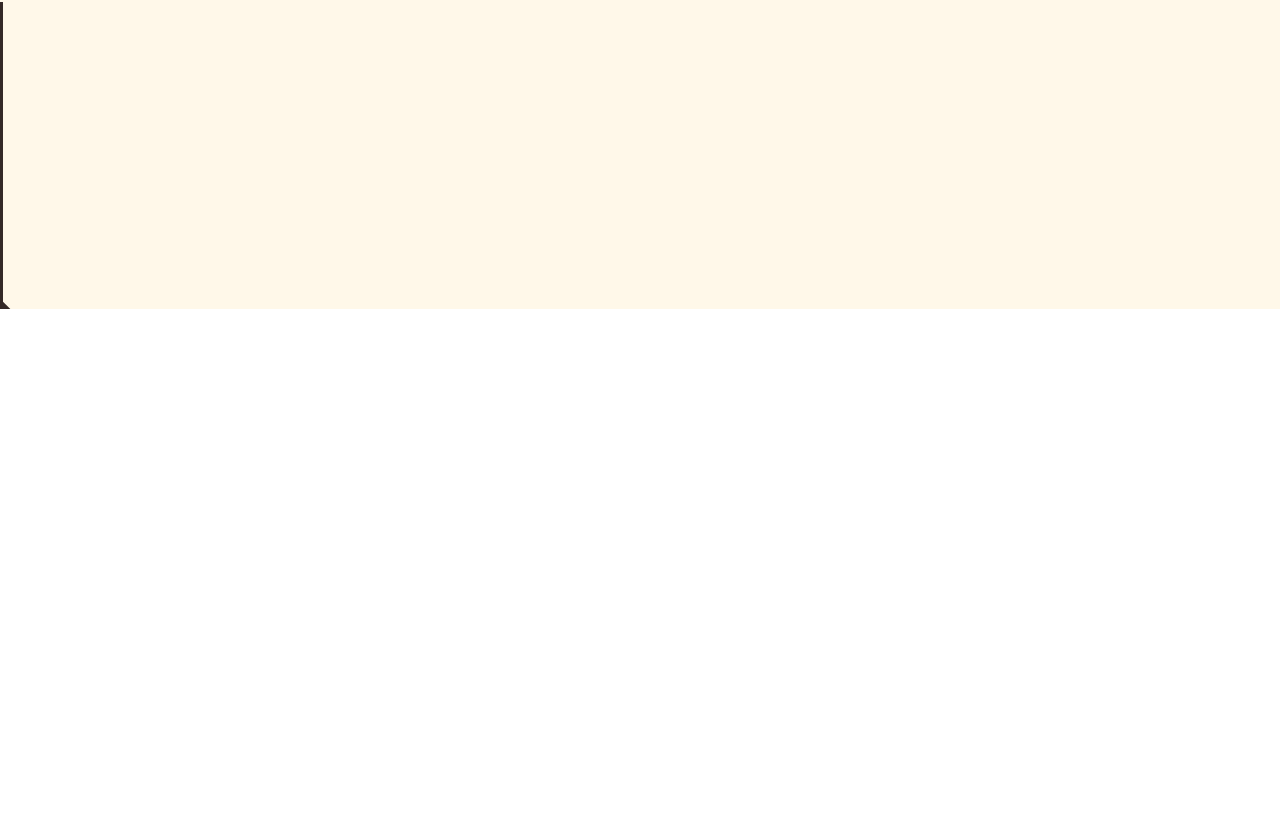
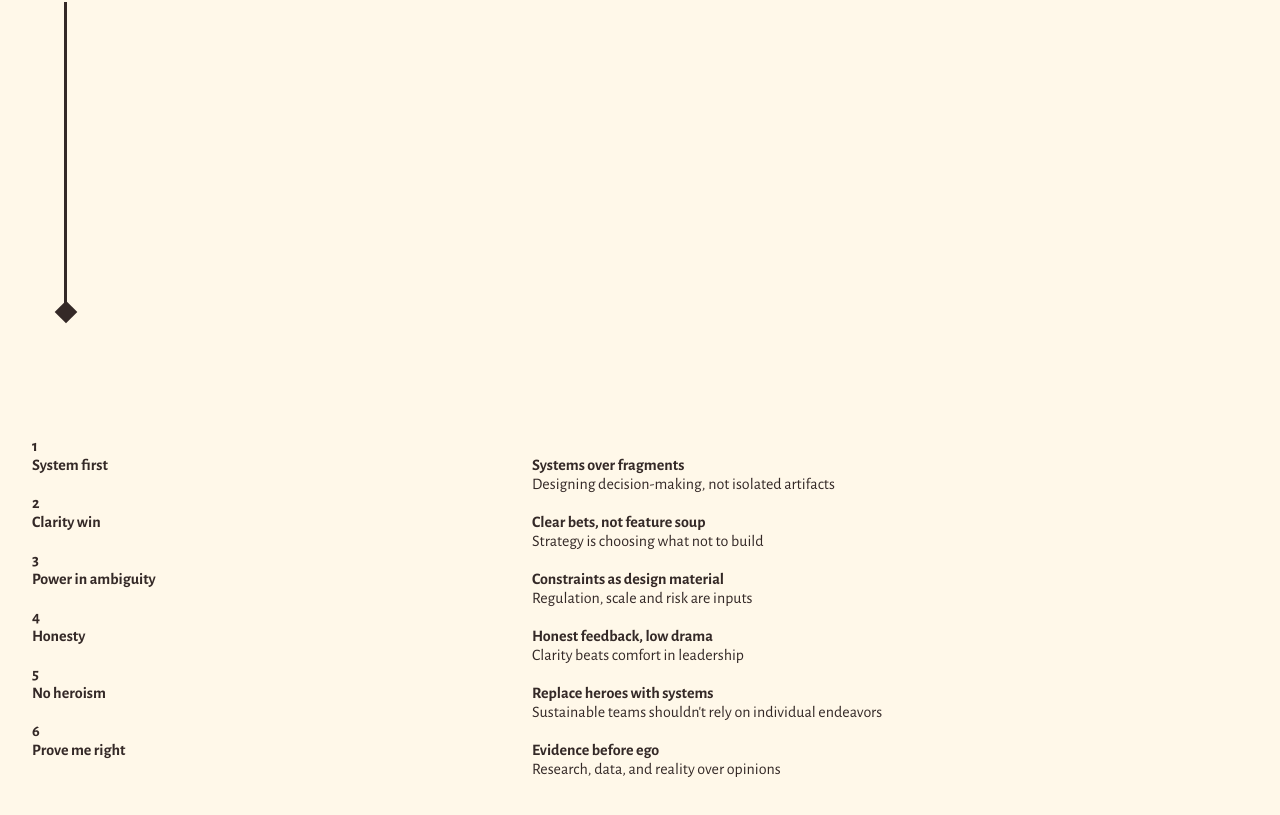
Before and after one commit to voleriyah/portfolio, a Next.js app: page / in a window 1280 px wide. Shown: the part 3189-4004 px from the top of the page. Before the commit the page ends 3498 px from the top, so only its background shows below. Built offline with nearby package versions, Linux system fonts and the light colour scheme; a web font is replaced by a local one.

Commit message:
section values  added

```diff
--- a/app/globals.css
+++ b/app/globals.css
@@ -35,19 +35,3 @@ html {
     max-width: none;
   }
 }
-
-/* Desktop case images - hidden on mobile/tablet, visible on desktop only */
-.desktop-case-image {
-  display: none !important;
-}
-
-@media (min-width: 1024px) {
-  .desktop-case-image {
-    display: block !important;
-  }
-}
-
-/* Motto section animated line - override left positioning */
-.motto-line-container > div[class*="absolute"] {
-  left: 0 !important;
-}
--- a/app/page.tsx
+++ b/app/page.tsx
@@ -5,6 +5,7 @@ import ExpertiseBlock from '@/components/ExpertiseBlock';
 import AnimatedContainerLine from '@/components/AnimatedContainerLine';
 import AnimatedGasfisHeader from '@/components/AnimatedGasfisHeader';
 import CaseCard from '@/components/CaseCard';
+import ValueListItem from '@/components/ValueListItem';
 import { motion } from 'framer-motion';
 import { useRef } from 'react';
 
@@ -604,6 +605,69 @@ export default function Home() {
           </div>
 
       </section>
+
+      {/* Values Section */}
+      <section className="w-full bg-cream py-16 md:py-24 lg:py-32">
+
+        <div
+          className="w-full mx-auto px-4 md:px-6 lg:px-8"
+          style={{
+            maxWidth: '1692px',
+            padding: 'clamp(24px, calc(24px + (80px - 24px) * ((100vw - 320px) / (1920px - 320px))), 80px)',
+          }}
+        >
+          {/* Value List Items */}
+          <div
+            className="flex flex-col"
+            style={{
+              // Gap: 44px on mobile, scales to 100px (1920px desktop)
+              gap: 'clamp(44px, calc(44px + (100px - 44px) * ((100vw - 320px) / (1920px - 320px))), 100px)',
+            }}
+          >
+            <ValueListItem
+              number="1"
+              title="System first"
+              subtitle="Systems over fragments"
+              description="Designing decision-making, not isolated artifacts"
+            />
+
+            <ValueListItem
+              number="2"
+              title="Clarity win"
+              subtitle="Clear bets, not feature soup"
+              description=" Strategy is choosing what not to build"
+            />
+
+            <ValueListItem
+              number="3"
+              title="Power in ambiguity"
+              subtitle="Constraints as design material"
+              description="Regulation, scale and risk are inputs"
+            />
+
+            <ValueListItem
+              number="4"
+              title="Honesty"
+              subtitle="Honest feedback, low drama"
+              description="Clarity beats comfort in leadership"
+            />
+
+            <ValueListItem
+              number="5"
+              title="No heroism"
+              subtitle="Replace heroes with systems"
+              description="Sustainable teams shouldn't rely on individual endeavors"
+            />
+
+            <ValueListItem
+              number="6"
+              title="Prove me right"
+              subtitle="Evidence before ego"
+              description="Research, data, and reality over opinions"
+            />
+          </div>
+        </div>
+      </section>
     </main>
   );
 }
--- /dev/null
+++ b/components/ValueListItem.tsx
@@ -0,0 +1,129 @@
+'use client';
+
+import React from 'react';
+
+interface ValueListItemProps {
+  number: string;
+  title: string;
+  subtitle?: string;
+  description: string;
+  className?: string;
+}
+
+export default function ValueListItem({
+  number,
+  title,
+  subtitle,
+  description,
+  className = '',
+}: ValueListItemProps) {
+  return (
+    <div
+      className={`flex flex-col ${className}`}
+      style={{
+        // Width: 100% on mobile (fits screen with padding), scales to 1692px (1920px desktop)
+        width: 'clamp(100%, calc(100% + (1692px - 100%) * ((100vw - 320px) / (1920px - 320px))), 1692px)',
+        // Padding on mobile: 16px left and right
+       // paddingLeft: 'clamp(16px, calc(16px + (0px - 16px) * ((100vw - 320px) / (768px - 320px))), 0px)',
+        paddingRight: 'clamp(16px, calc(16px + (0px - 16px) * ((100vw - 320px) / (768px - 320px))), 0px)',
+        boxSizing: 'border-box',
+      }}
+    >
+      {/* Number - Full width at top */}
+      <span
+        style={{
+          color: 'var(--main-medium-gray, #342927)',
+          fontFamily: '"Alegreya Sans"',
+          // Font size: scales from 18px (mobile) to 32px (1920px desktop)
+          fontSize: 'clamp(18px, calc(18px + (32px - 18px) * ((100vw - 320px) / (1920px - 320px))), 32px)',
+          fontStyle: 'normal',
+          fontWeight: 700,
+          lineHeight: 'normal',
+          // Letter spacing: scales from -0.18px (mobile) to -0.32px (1920px desktop)
+          letterSpacing: 'clamp(-0.18px, calc(-0.18px + (-0.32px - -0.18px) * ((100vw - 320px) / (1920px - 320px))), -0.32px)',
+          width: '100%',
+          marginBottom: 'clamp(8px, calc(8px + (16px - 8px) * ((100vw - 320px) / (1920px - 320px))), 16px)',
+        }}
+      >
+        {number}
+      </span>
+
+      {/* Title and Subtitle row - Aligned horizontally at top */}
+      <div
+        className="flex flex-col md:flex-row items-start md:items-start"
+        style={{
+          // Gap between title and subtitle: scales from 0px (mobile) to 350px (1920px desktop)
+          gap: 'clamp(0px, calc(0px + (350px - 0px) * ((100vw - 768px) / (1920px - 768px))), 350px)',
+          width: '100%',
+        }}
+      >
+        {/* Title */}
+        <h3
+          className="font-black lg:font-extrabold"
+          style={{
+            color: 'var(--main-medium-gray, #342927)',
+            minWidth: '500px',
+            fontFamily: '"Alegreya Sans"',
+            // Font size: scales from 32px (mobile) to 64px (1920px desktop)
+            fontSize: 'clamp(32px, calc(32px + (64px - 32px) * ((100vw - 320px) / (1920px - 320px))), 64px)',
+            fontStyle: 'normal',
+            paddingBottom: 'clamp(16px, calc(8px + (16px - 8px) * ((100vw - 320px) / (1920px - 320px))), 16px)',
+            lineHeight: 'normal',
+            // Letter spacing: scales from 0px (mobile) to -0.64px (1920px desktop)
+            letterSpacing: 'clamp(0px, calc(0px + (-0.64px - 0px) * ((100vw - 320px) / (1920px - 320px))), -0.64px)',
+          }}
+        >
+          {title}
+        </h3>
+
+        {/* Subtitle and Description column */}
+        <div className="flex-1 flex flex-col" >
+          {/* Subtitle */}
+          {subtitle && (
+            <p
+              style={{
+                color: '#342927',
+                fontFamily: '"Alegreya Sans"',
+                // Font size: scales from 20px (mobile) to 44px (1920px desktop)
+                fontSize: 'clamp(20px, calc(20px + (44px - 20px) * ((100vw - 320px) / (1920px - 320px))), 44px)',
+                fontStyle: 'normal',
+                fontWeight: 700,
+                lineHeight: 'normal',
+                width: 'clamp(320px, calc(320px + (640px - 320px) * ((100vw - 320px) / (1920px - 320px))), 640px)',
+
+                // Letter spacing: scales from 0px (mobile) to -0.44px (1920px desktop)
+                letterSpacing: 'clamp(0px, calc(0px + (-0.44px - 0px) * ((100vw - 320px) / (1920px - 320px))), -0.44px)',
+                textAlign: 'left',
+                marginBottom: 'clamp(8px, calc(8px + (16px - 8px) * ((100vw - 320px) / (1920px - 320px))), 16px)',
+              }}
+            >
+              {subtitle}
+            </p>
+          )}
+
+          {/* Description */}
+          <p
+            className="font-bold lg:font-normal"
+            style={{
+              color: '#342927',
+              fontFamily: '"Alegreya Sans"',
+              // Font size: scales from 20px (mobile) to 44px (1920px desktop)
+              fontSize: 'clamp(20px, calc(20px + (44px - 20px) * ((100vw - 320px) / (1920px - 320px))), 44px)',
+              fontStyle: 'normal',
+              lineHeight: 'normal',
+              fontWeight: 400,
+              // Letter spacing: scales from 0px (mobile) to -0.44px (1920px desktop)
+              letterSpacing: 'clamp(0px, calc(0px + (-0.44px - 0px) * ((100vw - 320px) / (1920px - 320px))), -0.44px)',
+              textAlign: 'left',
+              whiteSpace: 'pre-line',
+              minWidth: '300px',
+              width: 'clamp(320px, calc(320px + (640px - 320px) * ((100vw - 320px) / (1920px - 320px))), 640px)',
+            }}
+          >
+            {description}
+          </p>
+        </div>
+      </div>
+    </div>
+  );
+}
```
